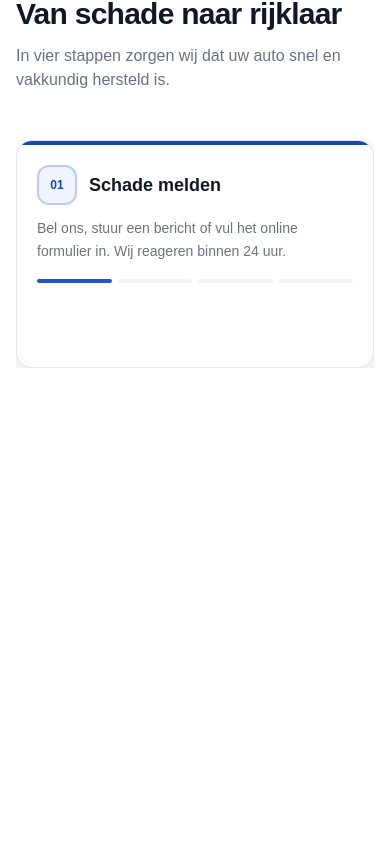
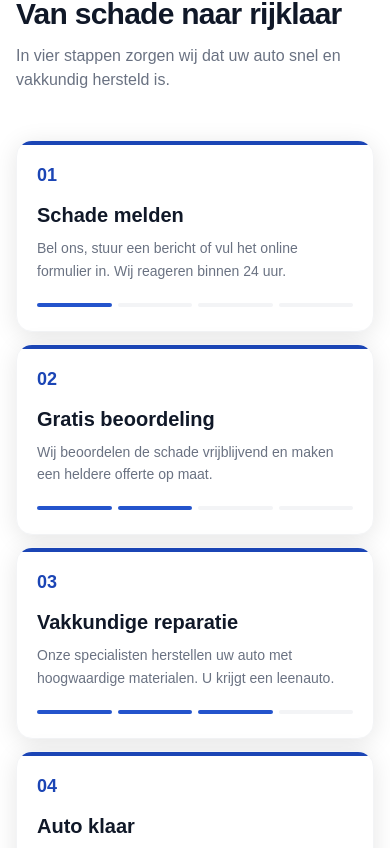
Before and after one commit to wesroord/autoschade-nijhuis, a Next.js app: page / in a window 390 px wide. Shown: the part 3556-4404 px from the top of the page. Built offline with nearby package versions, Linux system fonts and the light colour scheme.

Commit message:
Mobile stappen: CSS sticky stack — each card peeks 52px above the next

```diff
--- a/src/components/StappenSection.tsx
+++ b/src/components/StappenSection.tsx
@@ -8,16 +8,13 @@ const steps = [
   { n: "04", title: "Auto klaar",           desc: "Uw auto is gereinigd en rijklaar. Wij leveren hem persoonlijk bij u af of u haalt hem op." },
 ];
 
+/* Each card's peek height above the next card (px) */
+const PEEK = 52;
+
 export default function StappenSection() {
-  /* ── Desktop ── */
   const [desktopActive, setDesktopActive] = useState(false);
   const desktopRef = useRef<HTMLDivElement>(null);
 
-  /* ── Mobile ── */
-  const [mobileCard, setMobileCard] = useState(0);
-  const trackRef = useRef<HTMLDivElement>(null);
-
-  /* Desktop connector animation */
   useEffect(() => {
     const el = desktopRef.current;
     if (!el) return;
@@ -27,56 +24,6 @@ export default function StappenSection() {
     );
     obs.observe(el);
     return () => obs.disconnect();
-  }, []);
-
-  /* Mobile: set track height + RAF scroll tracker.
-     Body uses overflow-x:clip (not hidden) so sticky works correctly. */
-  useEffect(() => {
-    const track = trackRef.current;
-    if (!track) return;
-
-    const setup = () => {
-      if (window.innerWidth >= 1024) return;
-      track.style.height = `${Math.round(window.innerHeight * 2.4)}px`;
-    };
-    setup();
-    window.addEventListener("resize", setup, { passive: true });
-
-    let rafId: number;
-    let looping = false;
-
-    const tick = () => {
-      const rect = track.getBoundingClientRect();
-      const vh = window.innerHeight;
-      const scrolledIn = Math.max(0, -rect.top);
-      const scrollable = Math.max(1, track.offsetHeight - vh);
-      const card = scrolledIn >= scrollable
-        ? 3
-        : Math.min(3, Math.floor((scrolledIn / scrollable) * 4));
-      setMobileCard(prev => prev !== card ? card : prev);
-      if (looping) rafId = requestAnimationFrame(tick);
-    };
-
-    const vis = new IntersectionObserver(
-      ([entry]) => {
-        if (entry.isIntersecting) {
-          looping = true;
-          rafId = requestAnimationFrame(tick);
-        } else {
-          looping = false;
-          cancelAnimationFrame(rafId);
-        }
-      },
-      { rootMargin: "100px 0px 100px 0px" }
-    );
-    vis.observe(track);
-
-    return () => {
-      looping = false;
-      cancelAnimationFrame(rafId);
-      vis.disconnect();
-      window.removeEventListener("resize", setup);
-    };
   }, []);
 
   return (
@@ -114,39 +61,33 @@ export default function StappenSection() {
         </div>
       </div>
 
-      {/* ── MOBILE: tall track + sticky card container ──
-          overflow-x:clip on body (not hidden) means sticky works correctly here. */}
-      <div ref={trackRef} className="lg:hidden relative">
-        <div className="sticky top-[72px] overflow-hidden h-[clamp(175px,27vh,250px)]">
+      {/* ── MOBILE: CSS sticky stack ──
+          Each card has position:sticky with an increasing top offset.
+          As the user scrolls, each card slides up OVER the previous one,
+          which peeks PEEK px above it. Pure CSS — no JavaScript needed.
+          Fallback (if sticky broken): cards show as a normal vertical list. */}
+      <div className="lg:hidden">
         {steps.map((step, i) => (
           <div
             key={step.n}
-              className="absolute inset-0 bg-white rounded-2xl border border-gray-200 overflow-hidden"
+            className="sticky bg-white rounded-2xl overflow-hidden border border-gray-100"
             style={{
+              top: `${72 + i * PEEK}px`,
               zIndex: 10 + i,
-                transform: i <= mobileCard ? "translateY(0)" : "translateY(100vh)",
-                transition: "transform 0.55s cubic-bezier(0.34, 1.56, 0.64, 1)",
-                boxShadow: i === mobileCard
-                  ? "0 8px 32px rgba(0,0,0,0.12)"
-                  : "0 2px 8px rgba(0,0,0,0.06)",
+              marginBottom: i < steps.length - 1 ? "12px" : "0",
+              boxShadow: "0 4px 24px rgba(0,0,0,0.10)",
             }}
           >
             <div className="h-1 bg-brand-700" />
-              <div className="p-5">
-                <div className="flex items-center gap-3 mb-3">
-                  <div className="w-10 h-10 rounded-xl bg-brand-50 border-2 border-brand-200 flex items-center justify-center flex-shrink-0">
-                    <span className="text-brand-700 font-black text-xs">{step.n}</span>
-                  </div>
-                  <h3 className="font-black text-gray-900 text-lg">{step.title}</h3>
-                </div>
+            <div className="px-5 pt-4 pb-6">
+              <span className="text-brand-700 font-black text-lg mb-3 block">{step.n}</span>
+              <h3 className="font-black text-gray-900 text-xl mb-2">{step.title}</h3>
               <p className="text-gray-500 text-sm leading-relaxed">{step.desc}</p>
-                <div className="flex gap-1.5 mt-4">
+              <div className="flex gap-1.5 mt-5">
                 {steps.map((_, j) => (
                   <div
                     key={j}
-                      className={`h-1 flex-1 rounded-full transition-colors duration-300 ${
-                        j <= i ? "bg-brand-600" : "bg-gray-100"
-                      }`}
+                    className={`h-1 flex-1 rounded-full ${j <= i ? "bg-brand-600" : "bg-gray-100"}`}
                   />
                 ))}
               </div>
@@ -155,6 +96,5 @@ export default function StappenSection() {
         ))}
       </div>
     </div>
-    </div>
   );
 }
```
Lines whose indentation alone changed are shown as unchanged.
